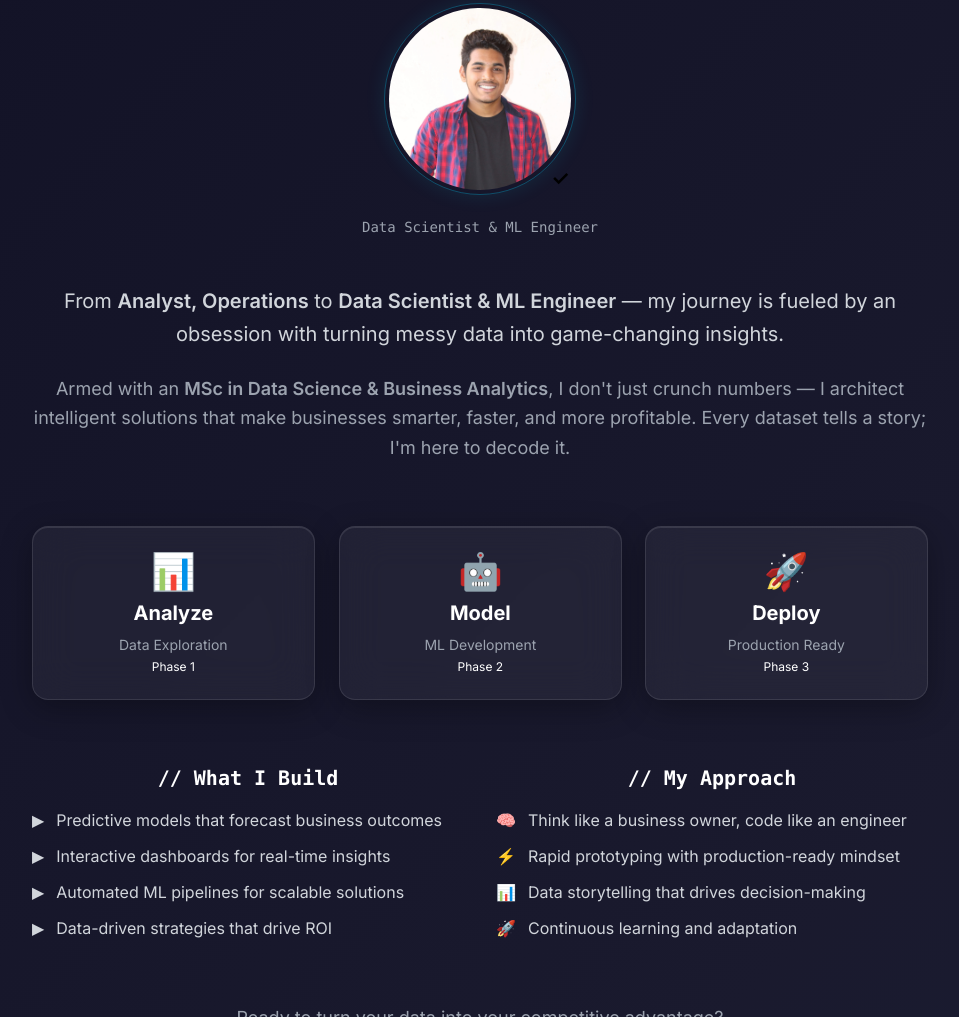
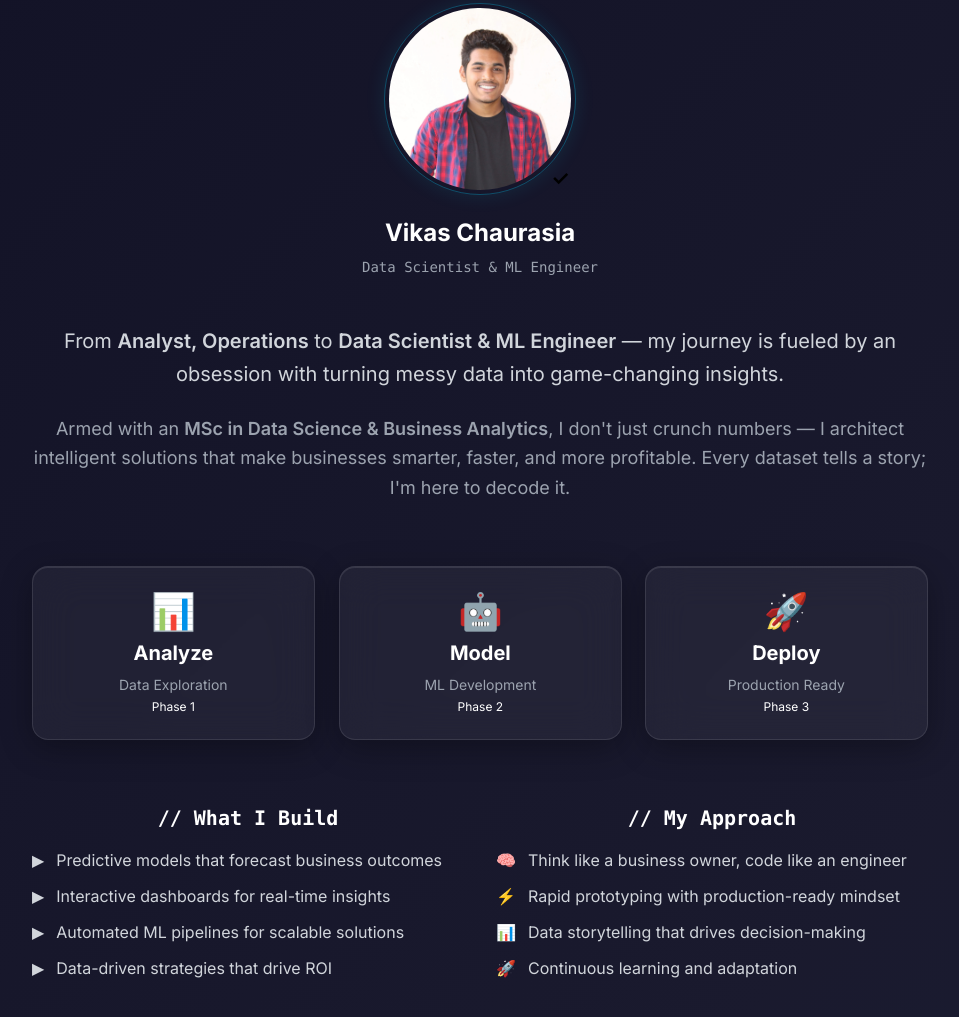
Before and after one commit to VikasDs007/VikasDs007.github.io, a plain HTML site: page index.html in a window 1280 px wide. Shown: the part 941-1958 px from the top of the page, without its empty margins (160-1119 px from the left). Drawn offline with nearby package versions, Linux system fonts and the light colour scheme.

Commit message:
Update index.html

```diff
--- a/index.html
+++ b/index.html
@@ -848,7 +848,8 @@
                             ✓
                         </div>
                     </div>
-                    <p class="text-gray-400 text-sm mt-4 font-mono">Data Scientist & ML Engineer</p>
+                    <h3 class="text-2xl font-bold text-white mt-4 mb-2">Vikas Chaurasia</h3>
+                    <p class="text-gray-400 text-sm font-mono">Data Scientist & ML Engineer</p>
                 </div>
 
                 <div class="max-w-4xl mx-auto space-y-8">
```
